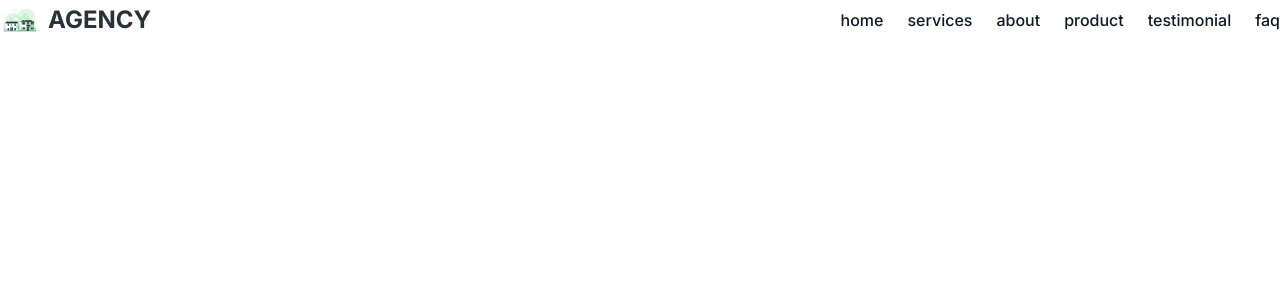
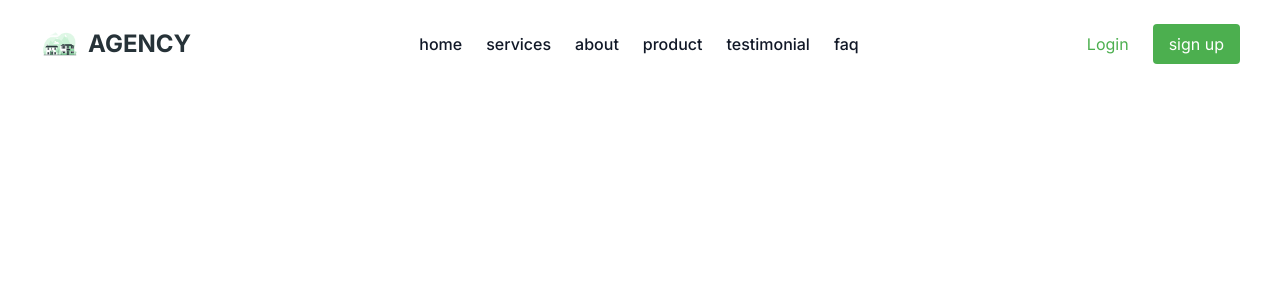
Before and after one commit to zablon-oigo/agency, a React (Vite) app: page / in a window 1280 px wide. Shown: the top 300 px of the page. Built offline with nearby package versions, Linux system fonts and the light colour scheme.

Commit message:
adding login and signup button

```diff
--- a/src/components/Navbar.jsx
+++ b/src/components/Navbar.jsx
@@ -3,7 +3,7 @@ import logo from '../assets/image/logo.png'
 function Navbar() {
   return (
    <header className="w-full bg-white md:bg-transparent fixed top-0 left-0 right-0">
-    <nav className="flex items-center justify-between">
+    <nav className="flex items-center justify-between px-10 py-6">
         <div className="">
             <a href="" className="flex items-center space-x-2 ">
                 <img src={logo} alt="" className='inline-block items-center w-10 h-10' />
@@ -13,7 +13,7 @@ function Navbar() {
 
             </a>
             </div>
-            <div className="flex items-center justify-center space-x-6">
+            <div className="hidden md:flex items-center justify-center space-x-6">
                 <a href="" className="text-gray-900 hover:text-brandPrimary text-base font-medium ">home</a>
                 <a href="" className="text-gray-900 hover:text-brandPrimary text-base font-medium ">services</a>
                 <a href="" className="text-gray-900 hover:text-brandPrimary text-base font-medium ">about</a>
@@ -23,6 +23,14 @@ function Navbar() {
 
 
                 </div>
+            <div className="md:block hidden space-x-6">
+                <a href="" className="capitalize text-brandPrimary hover:text-gray-900">
+                    login
+                </a>
+                <button className="bg-brandPrimary text-white py-2 px-4 transition-all duration-300 rounded hover:bg-neutralDGray">
+                    sign up
+                </button>
+            </div>
     </nav>
    </header>
   )
```
